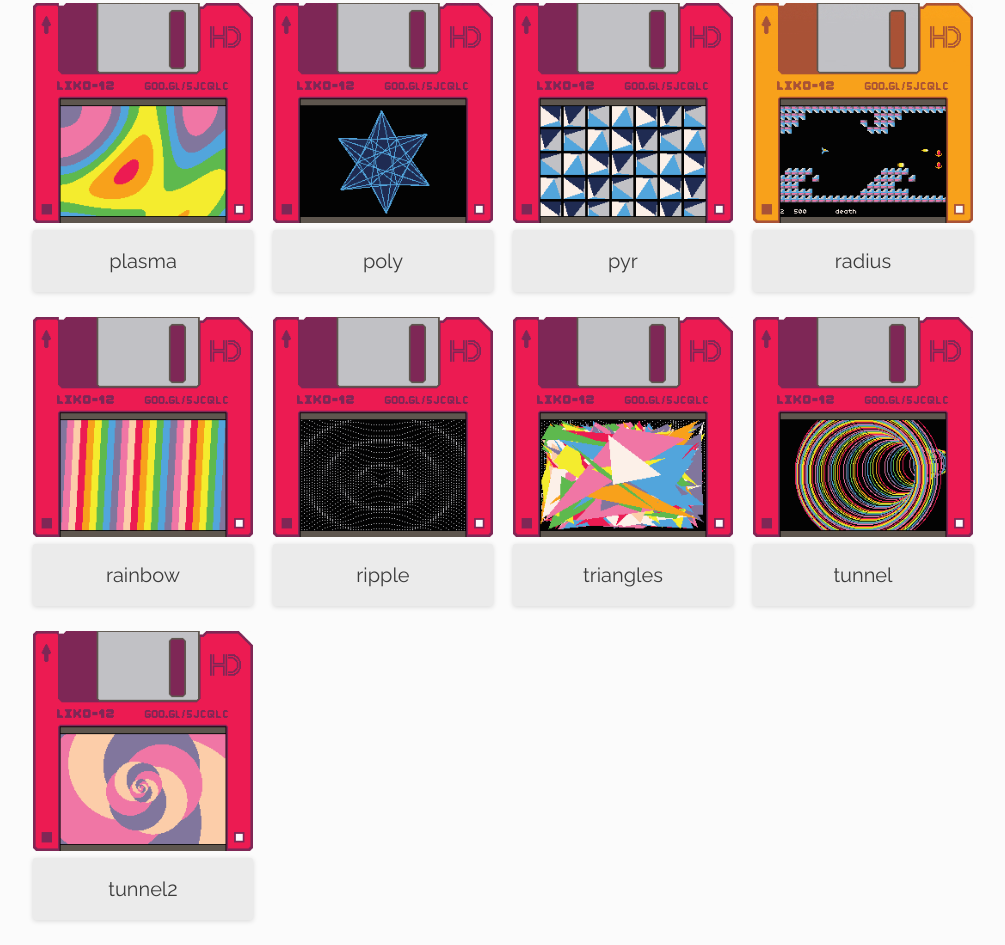
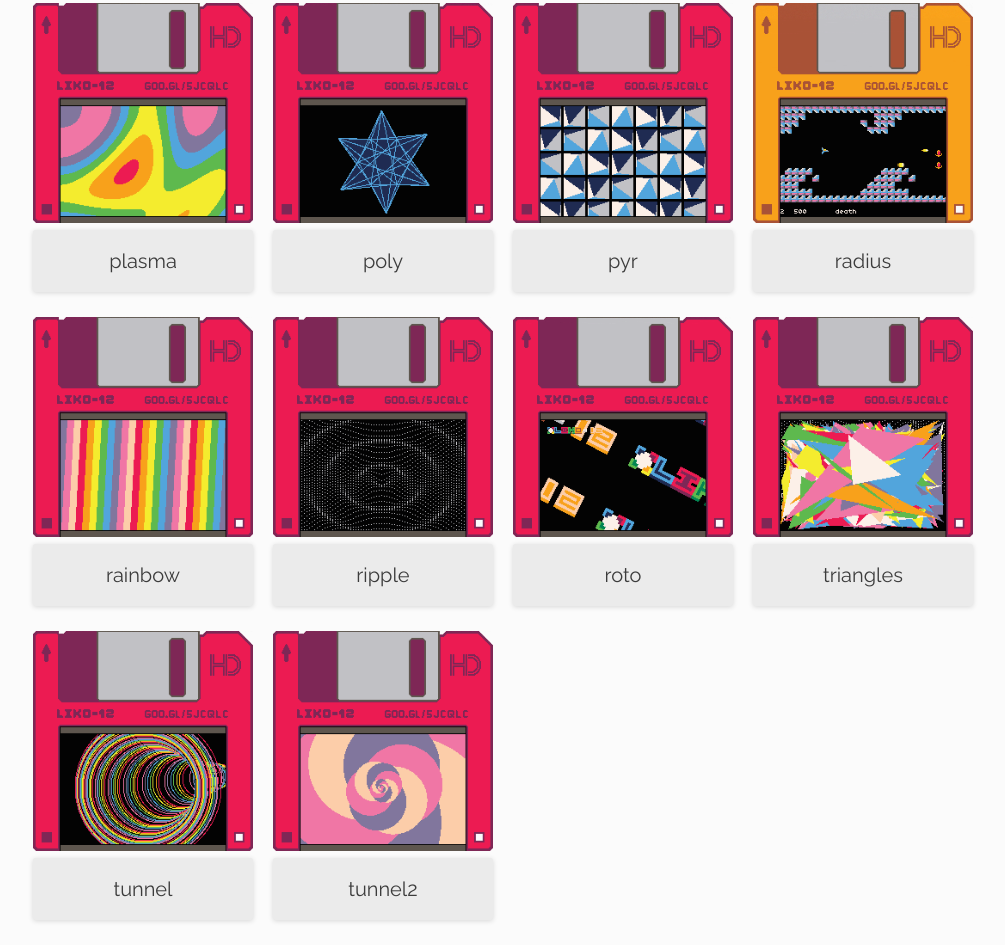
Before and after one commit to LIKO-12/Disks, a plain HTML site: page index.html in a window 1280 px wide. Shown: the part 2119-3064 px from the top of the page, without its empty margins (137-1142 px from the left). Drawn offline with Linux system fonts and the light colour scheme.

Commit message:
Deploy RamiLego4Game/LIKO-12-Disks to github.com/RamiLego4Game/LIKO-12-Disks.git:gh-pages

```diff
--- a/index.html
+++ b/index.html
@@ -435,6 +435,15 @@
 
     <div class="responsive">
       <div class="gallery">
+        <a href="games/roto.png" download="roto.png">
+          <img src="games/roto.png" alt="roto" width="256" height="256">
+        </a>
+        <div class="desc">roto</div>
+      </div>
+    </div>
+
+    <div class="responsive">
+      <div class="gallery">
         <a href="games/triangles.png" download="triangles.png">
           <img src="games/triangles.png" alt="triangles" width="256" height="256">
         </a>
```
Also changed, not shown: data/games.txt, games/roto.png (added), 2 other files.
